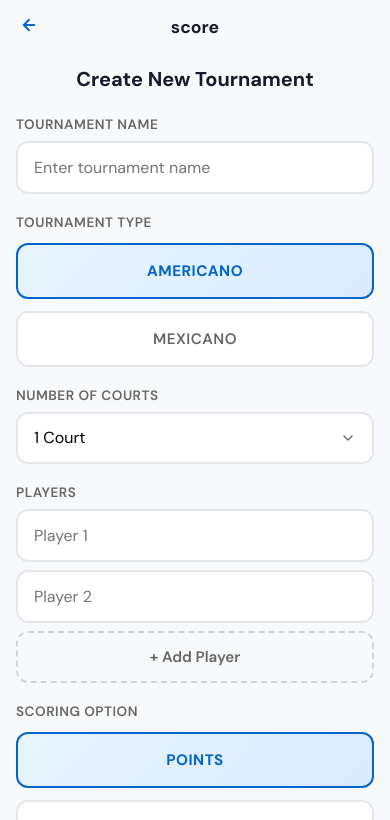
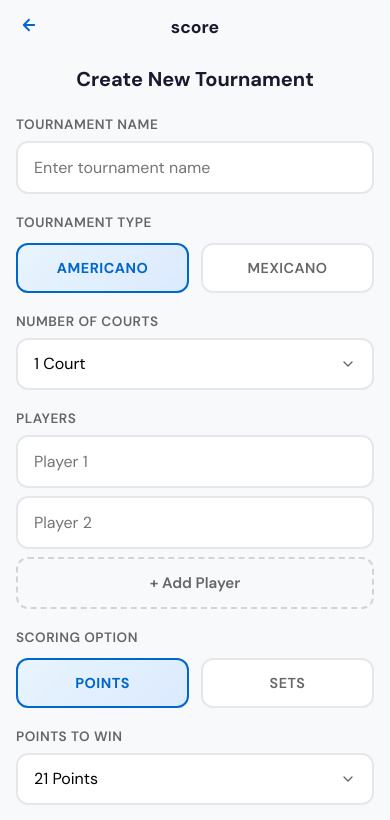
Before and after one commit to patricksoe/score, a React (Vite) app: page /score/create in a window 390 px wide. Shown: the top 820 px of the page. Built offline with nearby package versions, Linux system fonts and the light colour scheme.

Commit message:
Update styling in create page

```diff
--- a/src/pages/Create.module.css
+++ b/src/pages/Create.module.css
@@ -146,6 +146,7 @@
 
 .scoringOptions {
   display: flex;
+  flex-direction: row;
   gap: 0.75rem;
   margin-top: 0.25rem;
 }
@@ -156,12 +157,12 @@
   align-items: center;
   justify-content: center;
   gap: 0.5rem;
-  padding: 1rem;
+  padding: 0.875rem 1rem;
   border: 2px solid #e5e7eb;
   border-radius: 12px;
   cursor: pointer;
   transition: all 0.2s ease;
-  font-size: 0.95rem;
+  font-size: 0.9rem;
   background-color: white;
 }
 
@@ -185,7 +186,7 @@
 }
 
 .radioOption span {
-  font-size: 0.95rem;
+  font-size: 0.9rem;
   color: #666;
   transition: all 0.2s ease;
 }
@@ -223,8 +224,4 @@
   .formWrapper h2 {
     font-size: 1.25rem;
   }
-
-  .scoringOptions {
-    flex-direction: column;
-  }
 }
```
